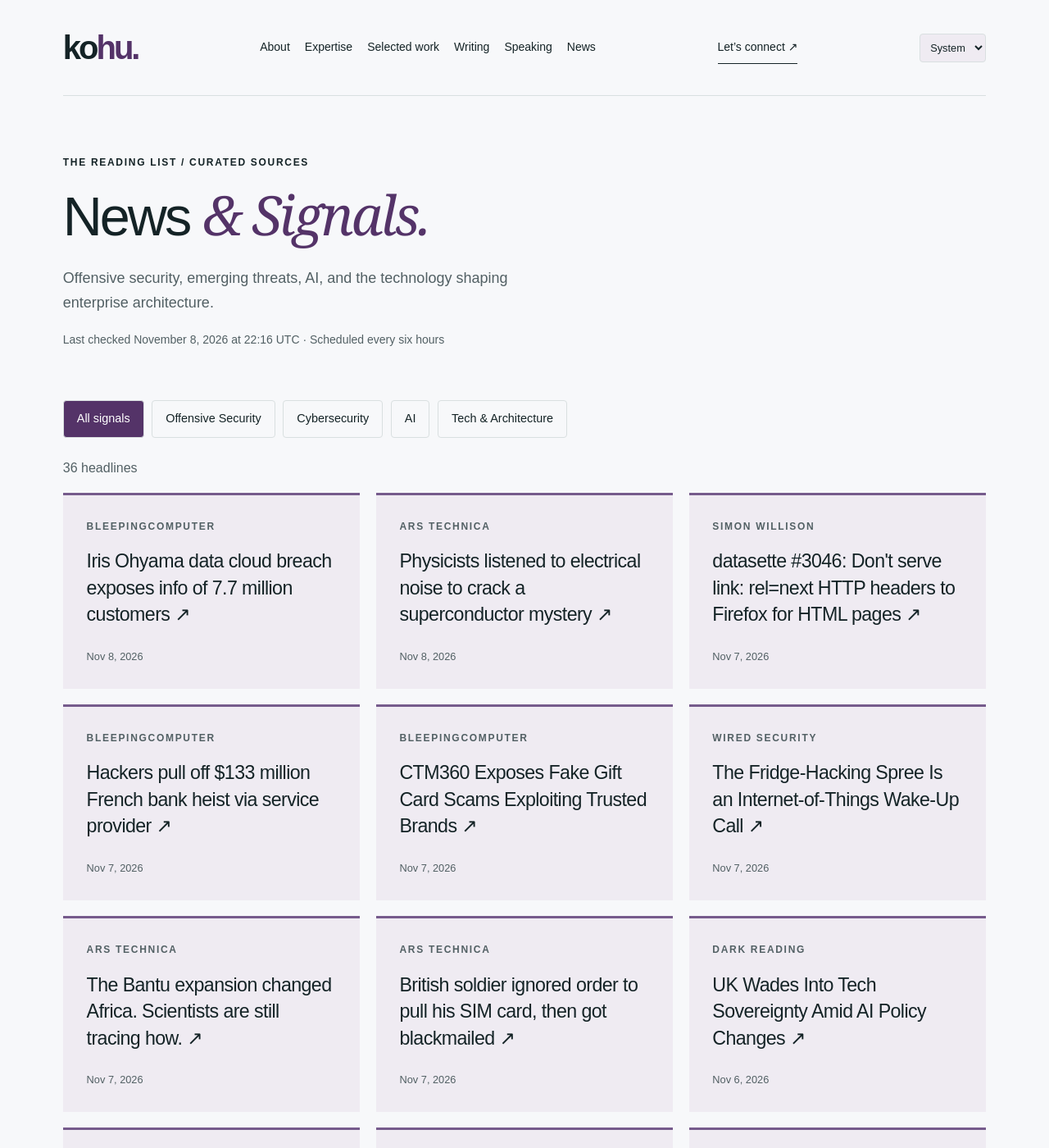
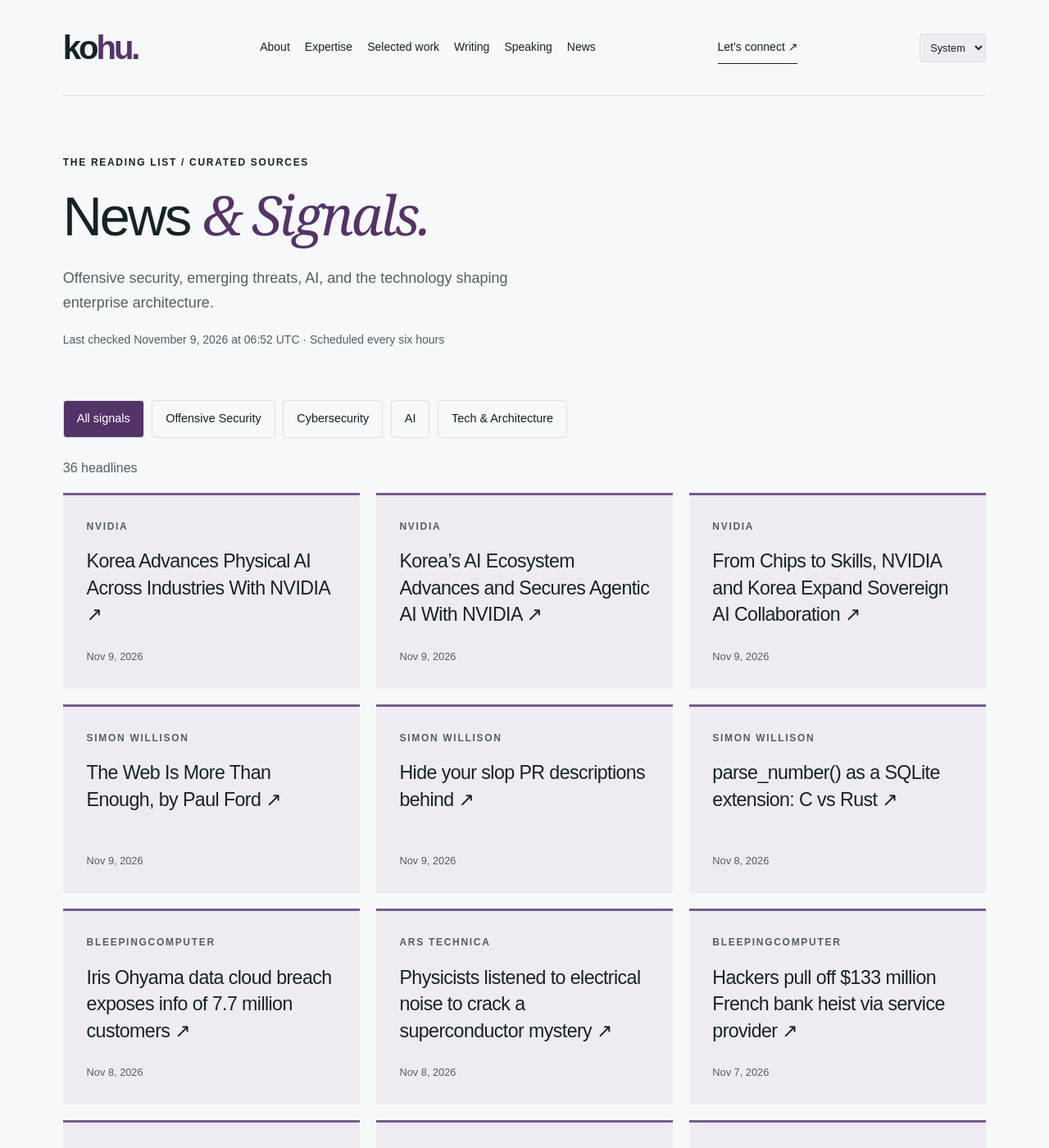
Before and after one commit to hntk/hntk.github.io, a Jekyll site: the page built from news/index.html, in a window 1280 px wide and 1400 px high. Shown: the whole window at 82% size. Built offline with Jekyll 4.4.1, drawn with Linux system fonts in a browser that asks for light colours; part of the change alters nothing that is shown; some of the changed text lies outside the part shown.

Commit message:
Refresh News and Signals

```diff
--- a/_data/news.json
+++ b/_data/news.json
@@ -1,6 +1,54 @@
 {
-  "updated": "2026-11-08T22:16:19.217762+00:00",
+  "updated": "2026-11-09T06:52:41.121442+00:00",
   "items": [
+    {
+      "title": "Korea Advances Physical AI Across Industries With NVIDIA",
+      "url": "https://blogs.nvidia.com/blog/korea-physical-ai-ecosystem/",
+      "published": "2026-11-09T05:00:40+00:00",
+      "source": "NVIDIA",
+      "source_id": "nvidia",
+      "category": "ai"
+    },
+    {
+      "title": "Korea’s AI Ecosystem Advances and Secures Agentic AI With NVIDIA",
+      "url": "https://blogs.nvidia.com/blog/korea-secure-agentic-ai/",
+      "published": "2026-11-09T05:00:39+00:00",
+      "source": "NVIDIA",
+      "source_id": "nvidia",
+      "category": "ai"
+    },
+    {
+      "title": "From Chips to Skills, NVIDIA and Korea Expand Sovereign AI Collaboration",
+      "url": "https://blogs.nvidia.com/blog/korea-sovereign-ai-collaboration/",
+      "published": "2026-11-09T05:00:04+00:00",
+      "source": "NVIDIA",
+      "source_id": "nvidia",
+      "category": "ai"
+    },
+    {
+      "title": "The Web Is More Than Enough, by Paul Ford",
+      "url": "https://simonwillison.net/2026/Nov/9/hn-50421091/",
+      "published": "2026-11-09T04:32:33+00:00",
+      "source": "Simon Willison",
+      "source_id": "simon-willison",
+      "category": "ai"
+    },
+    {
+      "title": "Hide your slop PR descriptions behind",
+      "url": "https://simonwillison.net/2026/Nov/9/details-summary/",
+      "published": "2026-11-09T04:25:05+00:00",
+      "source": "Simon Willison",
+      "source_id": "simon-willison",
+      "category": "ai"
+    },
+    {
+      "title": "parse_number() as a SQLite extension: C vs Rust",
+      "url": "https://simonwillison.net/2026/Nov/8/sqlite-parse-number-c-vs-rust/",
+      "published": "2026-11-08T22:26:00+00:00",
+      "source": "Simon Willison",
+      "source_id": "simon-willison",
+      "category": "ai"
+    },
     {
       "title": "Iris Ohyama data cloud breach exposes info of 7.7 million customers",
       "url": "https://www.bleepingcomputer.com/news/security/iris-ohyama-data-cloud-breach-exposes-info-of-77-million-customers/",
@@ -16,14 +64,6 @@
       "source": "Ars Technica",
       "source_id": "ars-technica",
       "category": "tech-architecture"
-    },
-    {
-      "title": "datasette #3046: Don't serve link: rel=next HTTP headers to Firefox for HTML pages",
-      "url": "https://simonwillison.net/2026/Nov/7/link-rel-next/",
-      "published": "2026-11-07T23:57:46+00:00",
-      "source": "Simon Willison",
-      "source_id": "simon-willison",
-      "category": "ai"
     },
     {
       "title": "Hackers pull off $133 million French bank heist via service provider",
@@ -90,28 +130,12 @@
       "category": "cybersecurity"
     },
     {
-      "title": "Quoting Nilay Patel",
-      "url": "https://simonwillison.net/2026/Nov/6/nilay-patel/",
-      "published": "2026-11-06T17:13:12+00:00",
-      "source": "Simon Willison",
-      "source_id": "simon-willison",
-      "category": "ai"
-    },
-    {
       "title": "Principal Problems: App Registrations, Service Principals, and the Hidden Risk of Multi-Tenant Apps",
       "url": "https://specterops.io/blog/2026/11/06/app-registrations-vs-service-principals/",
       "published": "2026-11-06T17:00:00+00:00",
       "source": "SpecterOps",
       "source_id": "specterops",
       "category": "offensive-security"
-    },
-    {
-      "title": "How NVIDIA Open Source Tools Are Helping Researchers Build Next-Generation 6G Networks",
-      "url": "https://blogs.nvidia.com/blog/telco-open-source-tools-research-6g-networks/",
-      "published": "2026-11-06T16:00:35+00:00",
-      "source": "NVIDIA",
-      "source_id": "nvidia",
-      "category": "ai"
     },
     {
       "title": "Pinpointing Location of Videos from Background Airplane Sounds",
@@ -170,27 +194,11 @@
       "category": "cybersecurity"
     },
     {
-      "title": "Vera Delivers the Best of Both Worlds: Highest Throughput and Fastest Agents",
-      "url": "https://blogs.nvidia.com/blog/vera-cpu-highest-throughput-fastest-agents/",
-      "published": "2026-11-05T20:00:41+00:00",
-      "source": "NVIDIA",
-      "source_id": "nvidia",
-      "category": "ai"
-    },
-    {
       "title": "New NVIDIA Cosmos 3 Open Models for Interactive World Simulation",
       "url": "https://huggingface.co/blog/nvidia/cosmos-interactive-world-simulation",
       "published": "2026-11-05T19:35:16+00:00",
       "source": "Hugging Face",
       "source_id": "hugging-face",
-      "category": "ai"
-    },
-    {
-      "title": "Quoting Paul Ford",
-      "url": "https://simonwillison.net/2026/Nov/5/paul-ford/",
-      "published": "2026-11-05T17:34:03+00:00",
-      "source": "Simon Willison",
-      "source_id": "simon-willison",
       "category": "ai"
     },
     {
@@ -200,14 +208,6 @@
       "source": "Cloudflare",
       "source_id": "cloudflare",
       "category": "tech-architecture"
-    },
-    {
-      "title": "Into the Omniverse: How Developers Turn Ideas Into Simulations With Frontier AI Agents",
-      "url": "https://blogs.nvidia.com/blog/developers-simulation-frontier-ai-agents/",
-      "published": "2026-11-05T17:00:35+00:00",
-      "source": "NVIDIA",
-      "source_id": "nvidia",
-      "category": "ai"
     },
     {
       "title": "Formally verifying agent-written full-stack web apps with PDD Kit",
@@ -295,79 +295,79 @@
       "id": "ars-technica",
       "name": "Ars Technica",
       "status": "ok",
-      "last_success": "2026-11-08T22:16:19.217762+00:00"
+      "last_success": "2026-11-09T06:52:41.121442+00:00"
     },
     {
       "id": "bleepingcomputer",
       "name": "BleepingComputer",
       "status": "ok",
-      "last_success": "2026-11-08T22:16:19.217762+00:00"
+      "last_success": "2026-11-09T06:52:41.121442+00:00"
     },
     {
       "id": "cloudflare",
       "name": "Cloudflare",
       "status": "ok",
-      "last_success": "2026-11-08T22:16:19.217762+00:00"
+      "last_success": "2026-11-09T06:52:41.121442+00:00"
     },
     {
       "id": "dark-reading",
       "name": "Dark Reading",
       "status": "ok",
-      "last_success": "2026-11-08T22:16:19.217762+00:00"
+      "last_success": "2026-11-09T06:52:41.121442+00:00"
     },
     {
       "id": "hugging-face",
       "name": "Hugging Face",
       "status": "ok",
-      "last_success": "2026-11-08T22:16:19.217762+00:00"
+      "last_success": "2026-11-09T06:52:41.121442+00:00"
     },
     {
       "id": "microsoft-research",
       "name": "Microsoft Research",
       "status": "ok",
-      "last_success": "2026-11-08T22:16:19.217762+00:00"
+      "last_success": "2026-11-09T06:52:41.121442+00:00"
     },
     {
       "id": "nvidia",
       "name": "NVIDIA",
       "status": "ok",
-      "last_success": "2026-11-08T22:16:19.217762+00:00"
+      "last_success": "2026-11-09T06:52:41.121442+00:00"
     },
     {
       "id": "portswigger",
       "name": "PortSwigger Research",
       "status": "ok",
-      "last_success": "2026-11-08T22:16:19.217762+00:00"
+      "last_success": "2026-11-09T06:52:41.121442+00:00"
     },
     {
       "id": "schneier",
       "name": "Schneier on Security",
       "status": "ok",
-      "last_success": "2026-11-08T22:16:19.217762+00:00"
+      "last_success": "2026-11-09T06:52:41.121442+00:00"
     },
     {
       "id": "simon-willison",
       "name": "Simon Willison",
       "status": "ok",
-      "last_success": "2026-11-08T22:16:19.217762+00:00"
+      "last_success": "2026-11-09T06:52:41.121442+00:00"
     },
     {
       "id": "specterops",
       "name": "SpecterOps",
       "status": "ok",
-      "last_success": "2026-11-08T22:16:19.217762+00:00"
+      "last_success": "2026-11-09T06:52:41.121442+00:00"
     },
     {
       "id": "trail-of-bits",
       "name": "Trail of Bits",
       "status": "ok",
-      "last_success": "2026-11-08T22:16:19.217762+00:00"
+      "last_success": "2026-11-09T06:52:41.121442+00:00"
     },
     {
       "id": "wired",
       "name": "WIRED Security",
       "status": "ok",
-      "last_success": "2026-11-08T22:16:19.217762+00:00"
+      "last_success": "2026-11-09T06:52:41.121442+00:00"
     }
   ]
 }
```
